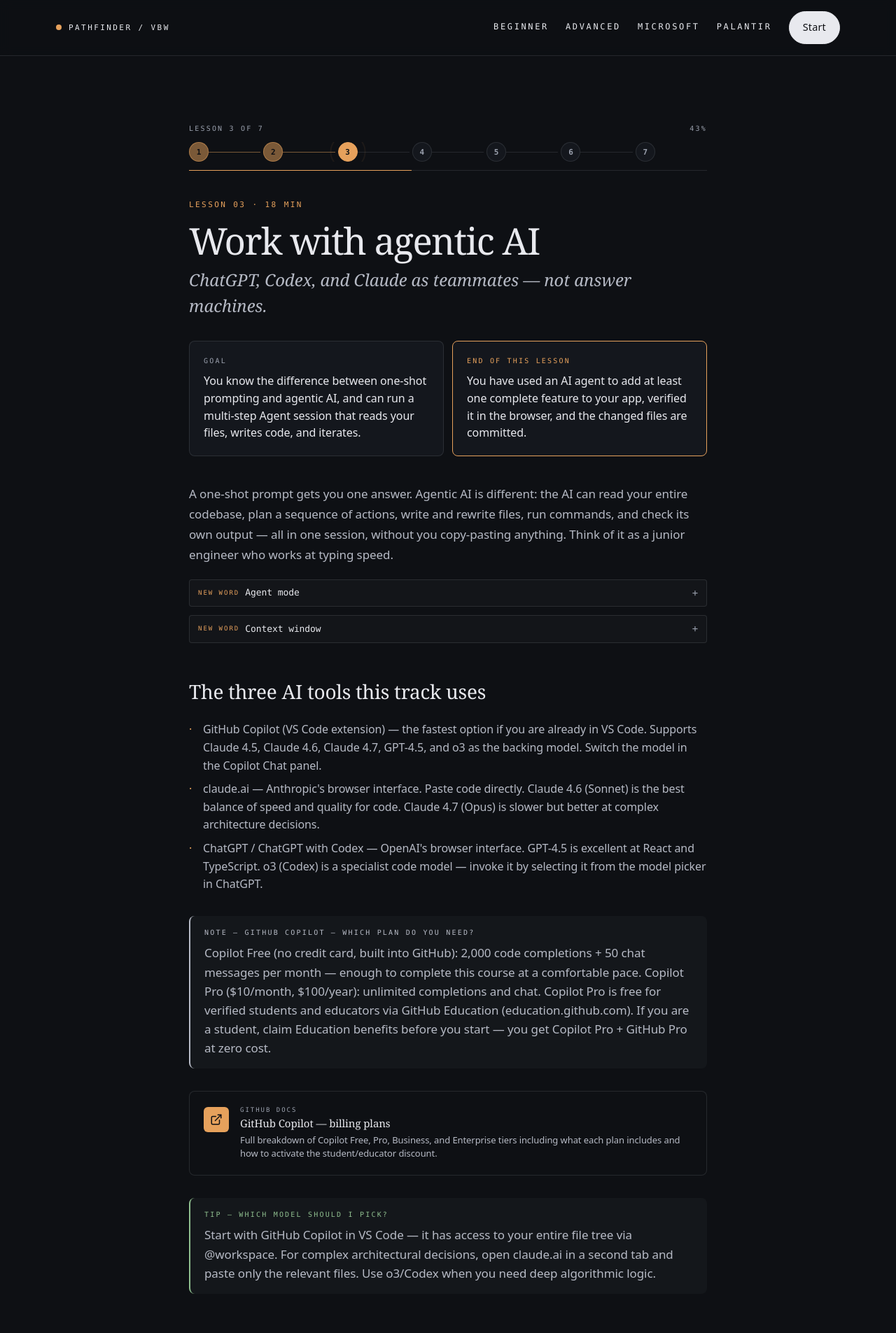
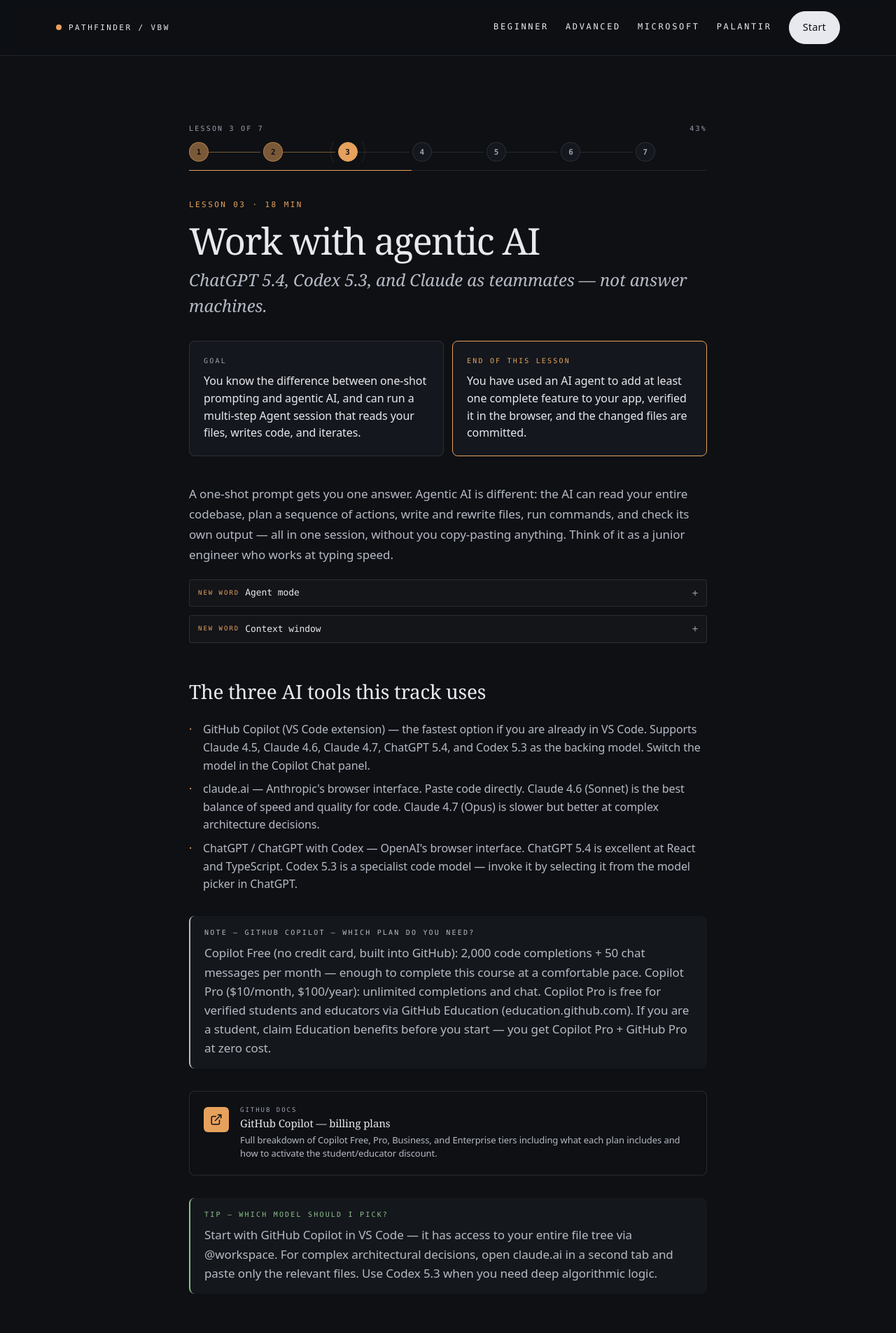
Before and after one commit to swolem12/PathfinderVBW, a React (Vite) app: page /advanced/agentic-ai in a window 1280 px wide. Shown: the top 1905 px of the page at 70% size. Built offline with nearby package versions, Linux system fonts and the light colour scheme.

Commit message:
content: update OpenAI model versions to ChatGPT 5.4 and Codex 5.3

```diff
--- a/src/content/advanced.ts
+++ b/src/content/advanced.ts
@@ -376,7 +376,7 @@
     id: 'agentic-ai',
     number: 3,
     title: 'Work with agentic AI',
-    subtitle: 'ChatGPT, Codex, and Claude as teammates — not answer machines.',
+    subtitle: 'ChatGPT 5.4, Codex 5.3, and Claude as teammates — not answer machines.',
     goal: 'You know the difference between one-shot prompting and agentic AI, and can run a multi-step Agent session that reads your files, writes code, and iterates.',
     endState: 'You have used an AI agent to add at least one complete feature to your app, verified it in the browser, and the changed files are committed.',
     estMinutes: 18,
@@ -393,15 +393,15 @@
       {
         type: 'jargon',
         term: 'Context window',
-        plain: "The maximum amount of text an AI can 'see' at once. Modern agents (Claude 4.7, GPT-4.5, Codex) have large context windows — enough to hold your entire small project.",
+        plain: "The maximum amount of text an AI can 'see' at once. Modern agents (Claude 4.7, ChatGPT 5.4, Codex 5.3) have large context windows — enough to hold your entire small project.",
       },
       { type: 'h', body: 'The three AI tools this track uses' },
       {
         type: 'list',
         items: [
-          'GitHub Copilot (VS Code extension) — the fastest option if you are already in VS Code. Supports Claude 4.5, Claude 4.6, Claude 4.7, GPT-4.5, and o3 as the backing model. Switch the model in the Copilot Chat panel.',
+          'GitHub Copilot (VS Code extension) — the fastest option if you are already in VS Code. Supports Claude 4.5, Claude 4.6, Claude 4.7, ChatGPT 5.4, and Codex 5.3 as the backing model. Switch the model in the Copilot Chat panel.',
           'claude.ai — Anthropic\'s browser interface. Paste code directly. Claude 4.6 (Sonnet) is the best balance of speed and quality for code. Claude 4.7 (Opus) is slower but better at complex architecture decisions.',
-          'ChatGPT / ChatGPT with Codex — OpenAI\'s browser interface. GPT-4.5 is excellent at React and TypeScript. o3 (Codex) is a specialist code model — invoke it by selecting it from the model picker in ChatGPT.',
+          'ChatGPT / ChatGPT with Codex — OpenAI\'s browser interface. ChatGPT 5.4 is excellent at React and TypeScript. Codex 5.3 is a specialist code model — invoke it by selecting it from the model picker in ChatGPT.',
         ],
       },
       {
@@ -424,7 +424,7 @@
         callout: {
           kind: 'tip',
           title: 'Which model should I pick?',
-          body: "Start with GitHub Copilot in VS Code — it has access to your entire file tree via @workspace. For complex architectural decisions, open claude.ai in a second tab and paste only the relevant files. Use o3/Codex when you need deep algorithmic logic.",
+          body: "Start with GitHub Copilot in VS Code — it has access to your entire file tree via @workspace. For complex architectural decisions, open claude.ai in a second tab and paste only the relevant files. Use Codex 5.3 when you need deep algorithmic logic.",
         },
       },
       { type: 'h', body: 'Using GitHub Copilot agent mode in VS Code' },
```
